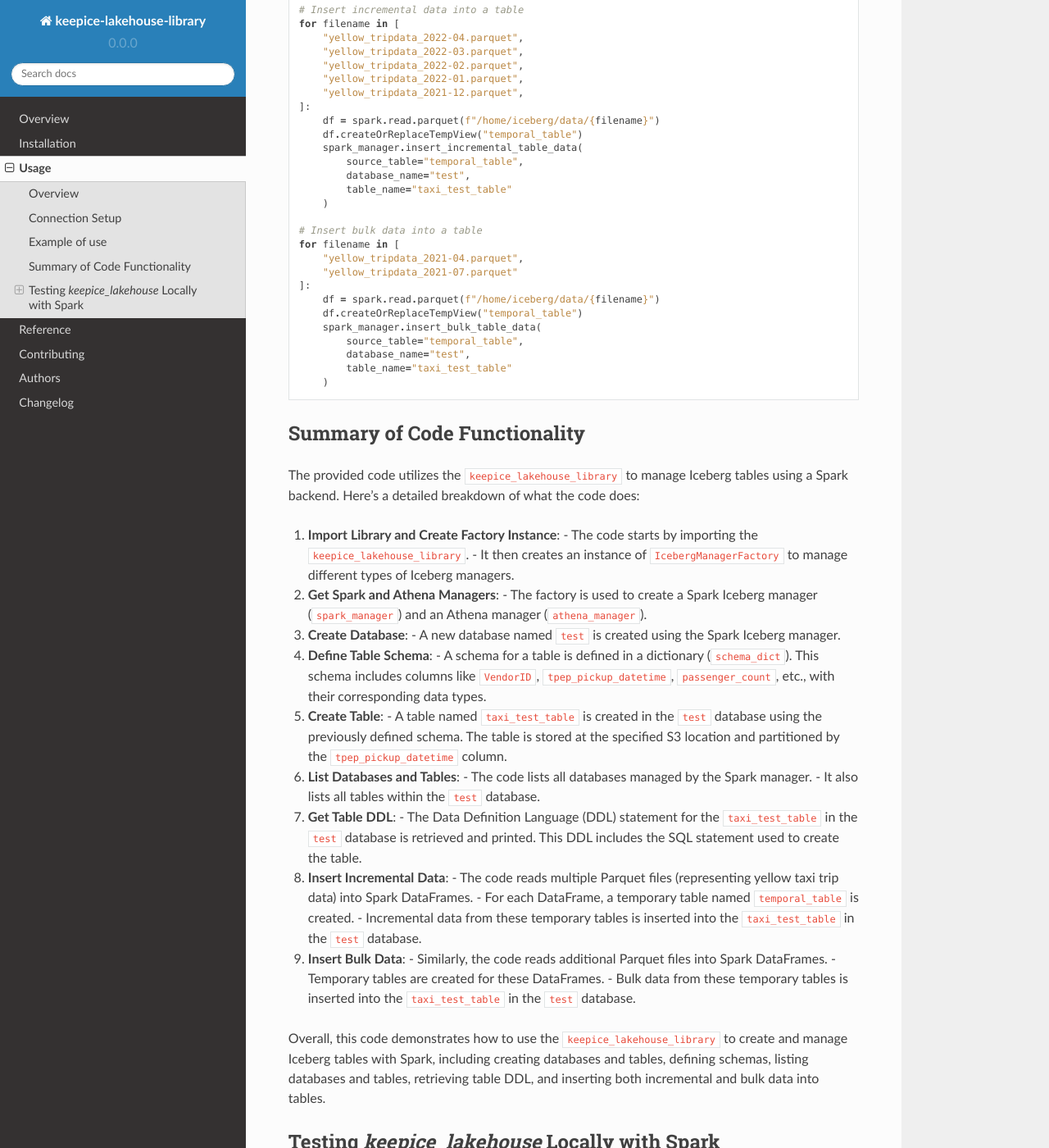
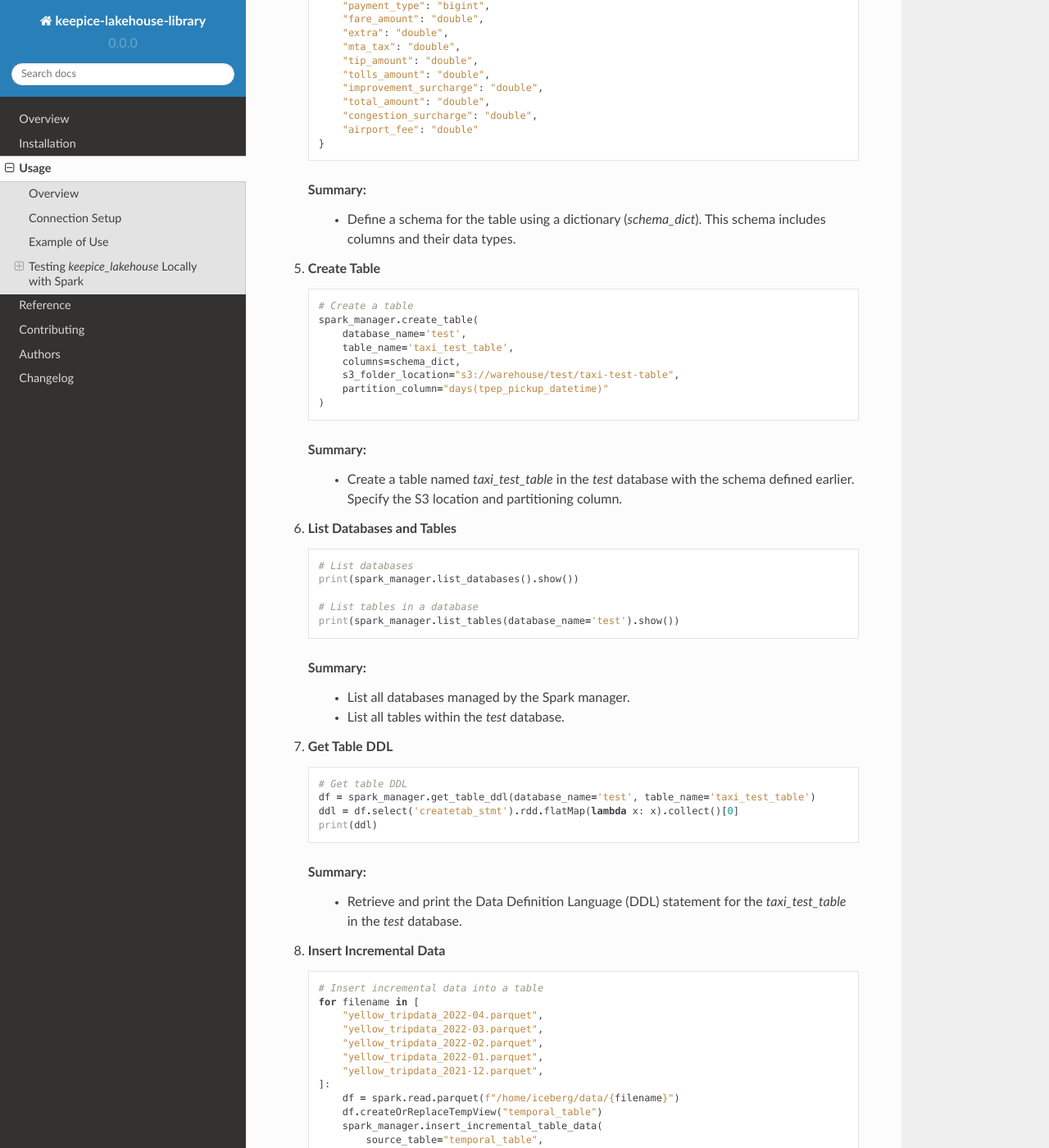
Before and after one commit to migueldlfuentem/keepice-lakehouse-library, a Sphinx documentation site: the page built from docs/usage.rst, in a window 1280 px wide and 1400 px high, scrolled down 2098 px. Shown: the whole window at 82% size. Built offline with Sphinx 7.4.7 and the Read the Docs theme 2.0.0, drawn with Linux system fonts in a browser that asks for light colours; some of the changed text lies outside the part shown.

Commit message:
feat: Updated documentation

```diff
--- a/docs/usage.rst
+++ b/docs/usage.rst
@@ -43,138 +43,162 @@ Here is an example of a `connectors_config.yaml` file:
         workgroup: "primary"
         catalog_name: "my_catalog"
 
-Example of use
+Example of Use
 =============================
 
-Here's a step-by-step guide on how to use the keepice-lakehouse library to create and manage Iceberg tables.
+Here's a step-by-step guide on how to use the `keepice_lakehouse_library` to create and manage Iceberg tables.
 
+1. **Import Library and Create Factory Instance**
 
-.. code-block:: python
+   .. code-block:: python
 
-    import keepice_lakehouse_library
+       import keepice_lakehouse_library
 
-    # Create an instance of IcebergManagerFactory
-    factory = IcebergManagerFactory()
+       # Create an instance of IcebergManagerFactory
+       factory = IcebergManagerFactory()
 
-    # Get a Spark Iceberg manager
-    spark_manager = factory.get_manager('spark_iceberg')
-    athena_manager = factory.get_manager('athena')
+   **Summary**:
+    - Import the `keepice_lakehouse_library`.
+    - Create an instance of `IcebergManagerFactory` to manage different types of Iceberg managers.
 
-    # Create a database
-    spark_manager.create_database(database_name='test')
+2. **Get Spark and Athena Managers**
 
-    # Define schema for the table
-    schema_dict = {
-        "VendorID": "bigint",
-        "tpep_pickup_datetime": "timestamp",
-        "tpep_dropoff_datetime": "timestamp",
-        "passenger_count": "double",
-        "trip_distance": "double",
-        "RatecodeID": "double",
-        "store_and_fwd_flag": "string",
-        "PULocationID": "bigint",
-        "DOLocationID": "bigint",
-        "payment_type": "bigint",
-        "fare_amount": "double",
-        "extra": "double",
-        "mta_tax": "double",
-        "tip_amount": "double",
-        "tolls_amount": "double",
-        "improvement_surcharge": "double",
-        "total_amount": "double",
-        "congestion_surcharge": "double",
-        "airport_fee": "double"
-    }
+   .. code-block:: python
 
-    # Create a table
-    spark_manager.create_table(
-        database_name='test',
-        table_name='taxi_test_table',
-        columns=schema_dict,
-        s3_folder_location="s3://warehouse/test/taxi-test-table",
-        partition_column="days(tpep_pickup_datetime)"
-    )
+       # Get a Spark Iceberg manager
+       spark_manager = factory.get_manager('spark_iceberg')
+       athena_manager = factory.get_manager('athena')
 
-    # List databases
-    print(spark_manager.list_databases().show())
+   **Summary**:
+    - Use the factory to get an instance of the Spark Iceberg manager (`spark_manager`).
+    - Obtain an instance of the Athena manager (`athena_manager`).
 
-    # List tables in a database
-    print(spark_manager.list_tables(database_name='test').show())
+3. **Create Database**
 
-    # Get table DDL
-    df = spark_manager.get_table_ddl(database_name='test', table_name='taxi_test_table')
-    ddl = df.select('createtab_stmt').rdd.flatMap(lambda x: x).collect()[0]
-    print(ddl)
+   .. code-block:: python
 
-    # Insert incremental data into a table
-    for filename in [
-        "yellow_tripdata_2022-04.parquet",
-        "yellow_tripdata_2022-03.parquet",
-        "yellow_tripdata_2022-02.parquet",
-        "yellow_tripdata_2022-01.parquet",
-        "yellow_tripdata_2021-12.parquet",
-    ]:
-        df = spark.read.parquet(f"/home/iceberg/data/{filename}")
-        df.createOrReplaceTempView("temporal_table")
-        spark_manager.insert_incremental_table_data(
-            source_table="temporal_table",
-            database_name="test",
-            table_name="taxi_test_table"
-        )
+       # Create a database
+       spark_manager.create_database(database_name='test')
 
-    # Insert bulk data into a table
-    for filename in [
-        "yellow_tripdata_2021-04.parquet",
-        "yellow_tripdata_2021-07.parquet"
-    ]:
-        df = spark.read.parquet(f"/home/iceberg/data/{filename}")
-        df.createOrReplaceTempView("temporal_table")
-        spark_manager.insert_bulk_table_data(
-            source_table="temporal_table",
-            database_name="test",
-            table_name="taxi_test_table"
-        )
+   **Summary**:
+    - Create a new database named `test` using the Spark Iceberg manager.
 
+4. **Define Table Schema**
 
-Summary of Code Functionality
-=============================
+   .. code-block:: python
 
-The provided code utilizes the ``keepice_lakehouse_library`` to manage Iceberg tables using a Spark backend. Here’s a detailed breakdown of what the code does:
+       # Define schema for the table
+       schema_dict = {
+           "VendorID": "bigint",
+           "tpep_pickup_datetime": "timestamp",
+           "tpep_dropoff_datetime": "timestamp",
+           "passenger_count": "double",
+           "trip_distance": "double",
+           "RatecodeID": "double",
+           "store_and_fwd_flag": "string",
+           "PULocationID": "bigint",
+           "DOLocationID": "bigint",
+           "payment_type": "bigint",
+           "fare_amount": "double",
+           "extra": "double",
+           "mta_tax": "double",
+           "tip_amount": "double",
+           "tolls_amount": "double",
+           "improvement_surcharge": "double",
+           "total_amount": "double",
+           "congestion_surcharge": "double",
+           "airport_fee": "double"
+       }
 
-1. **Import Library and Create Factory Instance**:
-   - The code starts by importing the ``keepice_lakehouse_library``.
-   - It then creates an instance of ``IcebergManagerFactory`` to manage different types of Iceberg managers.
+   **Summary**:
+    - Define a schema for the table using a dictionary (`schema_dict`). This schema includes columns and their data types.
 
-2. **Get Spark and Athena Managers**:
-   - The factory is used to create a Spark Iceberg manager (``spark_manager``) and an Athena manager (``athena_manager``).
+5. **Create Table**
 
-3. **Create Database**:
-   - A new database named ``test`` is created using the Spark Iceberg manager.
+   .. code-block:: python
 
-4. **Define Table Schema**:
-   - A schema for a table is defined in a dictionary (``schema_dict``). This schema includes columns like ``VendorID``, ``tpep_pickup_datetime``, ``passenger_count``, etc., with their corresponding data types.
+       # Create a table
+       spark_manager.create_table(
+           database_name='test',
+           table_name='taxi_test_table',
+           columns=schema_dict,
+           s3_folder_location="s3://warehouse/test/taxi-test-table",
+           partition_column="days(tpep_pickup_datetime)"
+       )
 
-5. **Create Table**:
-   - A table named ``taxi_test_table`` is created in the ``test`` database using the previously defined schema. The table is stored at the specified S3 location and partitioned by the ``tpep_pickup_datetime`` column.
+   **Summary**:
+    - Create a table named `taxi_test_table` in the `test` database with the schema defined earlier. Specify the S3 location and partitioning column.
 
-6. **List Databases and Tables**:
-   - The code lists all databases managed by the Spark manager.
-   - It also lists all tables within the ``test`` database.
+6. **List Databases and Tables**
 
-7. **Get Table DDL**:
-   - The Data Definition Language (DDL) statement for the ``taxi_test_table`` in the ``test`` database is retrieved and printed. This DDL includes the SQL statement used to create the table.
+   .. code-block:: python
 
-8. **Insert Incremental Data**:
-   - The code reads multiple Parquet files (representing yellow taxi trip data) into Spark DataFrames.
-   - For each DataFrame, a temporary table named ``temporal_table`` is created.
-   - Incremental data from these temporary tables is inserted into the ``taxi_test_table`` in the ``test`` database.
+       # List databases
+       print(spark_manager.list_databases().show())
 
-9. **Insert Bulk Data**:
-   - Similarly, the code reads additional Parquet files into Spark DataFrames.
-   - Temporary tables are created for these DataFrames.
-   - Bulk data from these temporary tables is inserted into the ``taxi_test_table`` in the ``test`` database.
+       # List tables in a database
+       print(spark_manager.list_tables(database_name='test').show())
 
-Overall, this code demonstrates how to use the ``keepice_lakehouse_library`` to create and manage Iceberg tables with Spark, including creating databases and tables, defining schemas, listing databases and tables, retrieving table DDL, and inserting both incremental and bulk data into tables.
+   **Summary**:
+    - List all databases managed by the Spark manager.
+    - List all tables within the `test` database.
+
+7. **Get Table DDL**
+
+   .. code-block:: python
+
+       # Get table DDL
+       df = spark_manager.get_table_ddl(database_name='test', table_name='taxi_test_table')
+       ddl = df.select('createtab_stmt').rdd.flatMap(lambda x: x).collect()[0]
+       print(ddl)
+
+   **Summary**:
+    - Retrieve and print the Data Definition Language (DDL) statement for the `taxi_test_table` in the `test` database.
+
+8. **Insert Incremental Data**
+
+   .. code-block:: python
+
+       # Insert incremental data into a table
+       for filename in [
+           "yellow_tripdata_2022-04.parquet",
+           "yellow_tripdata_2022-03.parquet",
+           "yellow_tripdata_2022-02.parquet",
+           "yellow_tripdata_2022-01.parquet",
+           "yellow_tripdata_2021-12.parquet",
+       ]:
+           df = spark.read.parquet(f"/home/iceberg/data/{filename}")
+           df.createOrReplaceTempView("temporal_table")
+           spark_manager.insert_incremental_table_data(
+               source_table="temporal_table",
+               database_name="test",
+               table_name="taxi_test_table"
+           )
+
+   **Summary**:
+    - Read multiple Parquet files into Spark DataFrames.
+    - Insert incremental data from these DataFrames into the `taxi_test_table` in the `test` database.
+
+9. **Insert Bulk Data**
+
+   .. code-block:: python
+
+       # Insert bulk data into a table
+       for filename in [
+           "yellow_tripdata_2021-04.parquet",
+           "yellow_tripdata_2021-07.parquet"
+       ]:
+           df = spark.read.parquet(f"/home/iceberg/data/{filename}")
+           df.createOrReplaceTempView("temporal_table")
+           spark_manager.insert_bulk_table_data(
+               source_table="temporal_table",
+               database_name="test",
+               table_name="taxi_test_table"
+           )
+
+   **Summary**:
+    - Read additional Parquet files into Spark DataFrames.
+    - Insert bulk data from these DataFrames into the `taxi_test_table` in the `test` database.
 
 Testing `keepice_lakehouse` Locally with Spark
 ==========================================================
```
